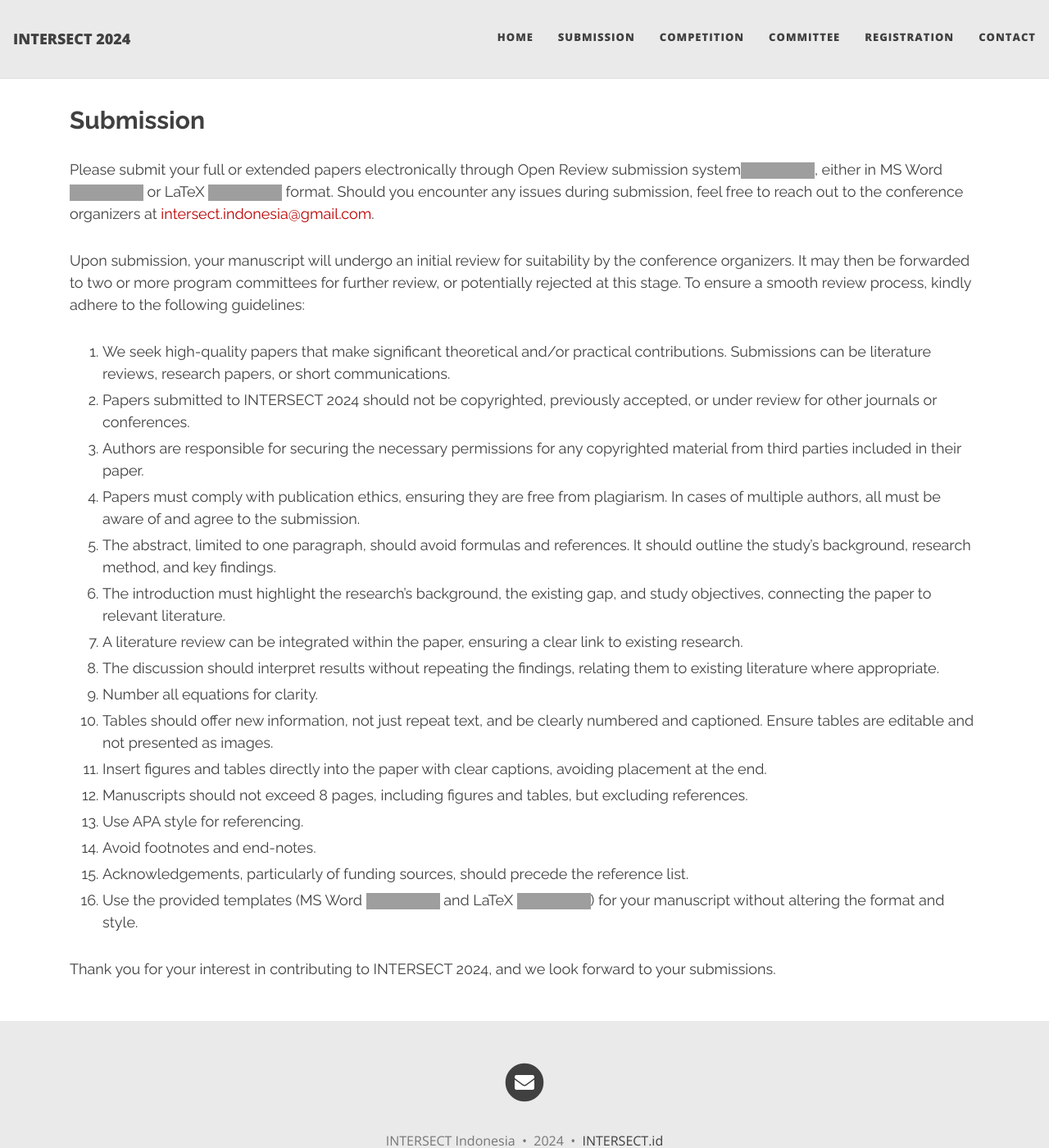
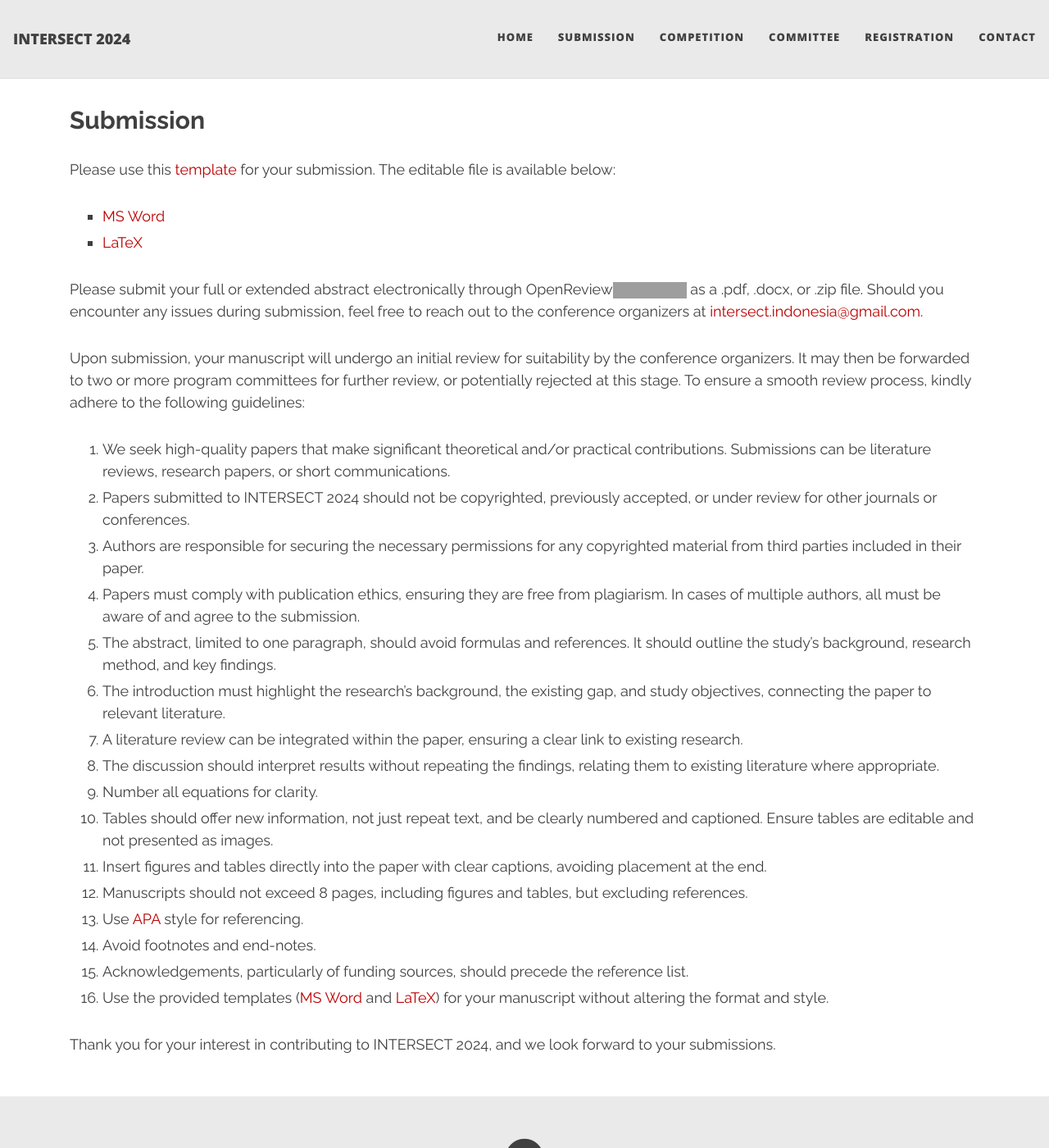
Before and after one commit to intersectID/intersectID.github.io, a Jekyll site: the page built from _posts/2024-01-01-submission.md, in a window 1280 px wide and 1400 px high. Shown: the whole window at 82% size. Built offline with Jekyll 4.4.1, drawn with Linux system fonts in a browser that asks for light colours; nearby versions of some CDN libraries; grey boxes are pictures that could not be loaded.

Commit message:
added templates

```diff
--- a/_posts/2024-01-01-submission.md
+++ b/_posts/2024-01-01-submission.md
@@ -8,8 +8,11 @@
 ---
 
 ## Submission
+Please use this [template](/assets/templates/INTERSECT_LaTeX_template.pdf){:target="_blank"} for your submission. The editable file is available below:
+- [MS Word](/assets/templates/INTERSECT_MSWord_template.docx)
+- [LaTeX](/assets/templates/INTERSECT-LaTeX-template.zip)
 
-Please submit your full or extended papers electronically through Open Review submission system![Generic badge](https://img.shields.io/badge/ToBeAdded-FF0000.svg), either in MS Word ![Generic badge](https://img.shields.io/badge/ToBeAdded-FF0000.svg) or LaTeX ![Generic badge](https://img.shields.io/badge/ToBeAdded-FF0000.svg) format. Should you encounter any issues during submission, feel free to reach out to the conference organizers at [intersect.indonesia@gmail.com](mailto:intersect.indonesia@gmail.com).
+Please submit your full or extended abstract electronically through OpenReview![Generic badge](https://img.shields.io/badge/ToBeAdded-FF0000.svg) as a .pdf, .docx, or .zip file. Should you encounter any issues during submission, feel free to reach out to the conference organizers at [intersect.indonesia@gmail.com](mailto:intersect.indonesia@gmail.com){:target="_blank"}.
 
 Upon submission, your manuscript will undergo an initial review for suitability by the conference organizers. It may then be forwarded to two or more program committees for further review, or potentially rejected at this stage. To ensure a smooth review process, kindly adhere to the following guidelines:
 
```
Also changed, not shown: other parts of _posts/2024-01-01-submission.md (+2 -2 lines), _posts/2024-01-01-registration.md (+1 -1 lines), 12 other files.
